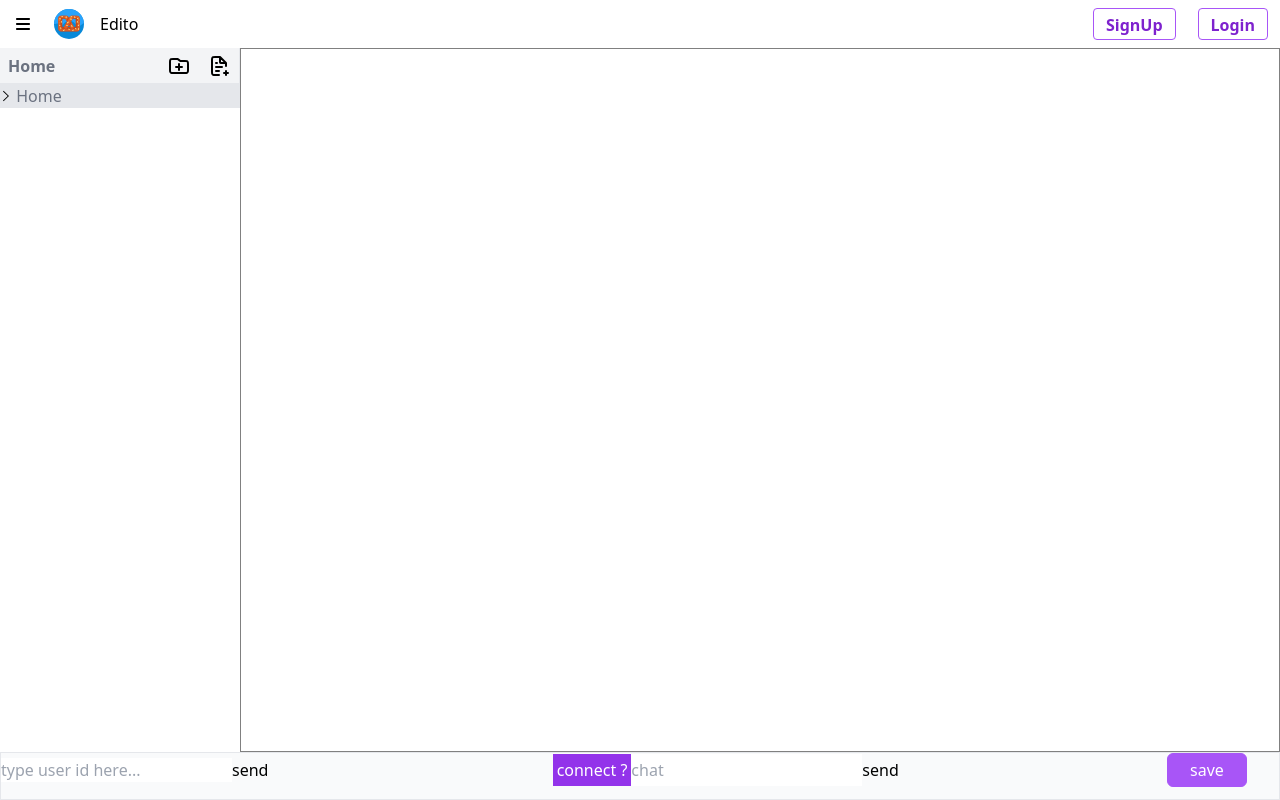
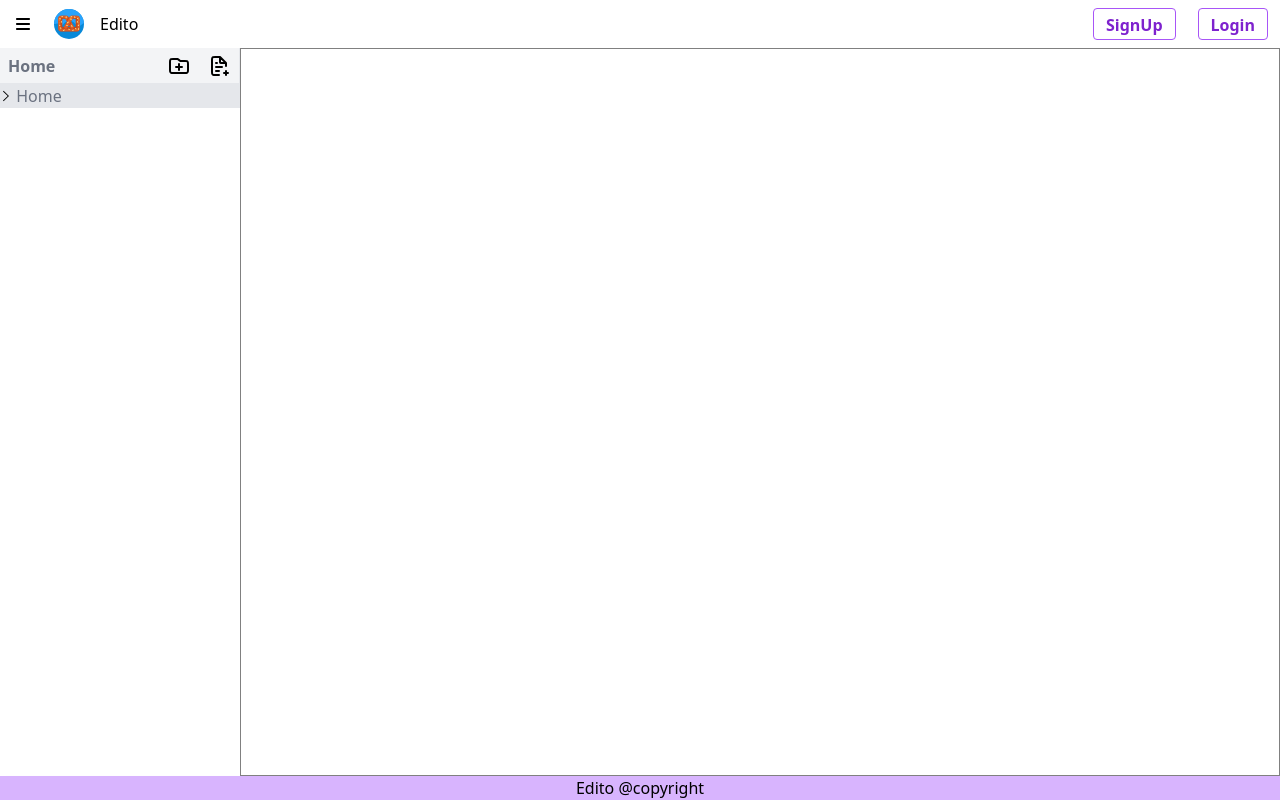
Before and after one commit to Nirajsah17/edito, a React (Create React App) app: page / in a window 1280 px wide. Built offline with nearby package versions, Linux system fonts and the light colour scheme; the HTML template or start-up script is replaced by a standard one.

Commit message:
clear footer | fix profile logout and cross button

```diff
--- a/src/App.js
+++ b/src/App.js
@@ -49,10 +49,10 @@ export default function App() {
   const onLogin = async (email)=>{
     const dir = await store.Directory.getUserFolder(email);
     const _userName = email.charAt(0).toUpperCase() + email.slice(1);
-    console.log(_userName);
     setUserName(_userName);
     setDirectory(dir.children);
   }
+
   return (
     <>
       <FileContext.Provider value={{ dir: directory, setDirectory }}>
@@ -67,6 +67,7 @@ export default function App() {
                 setLoginOpen(true);
               }}
               userName = {userName}
+              setUserName = {setUserName}
             ></Navbar>
           </div>
           <div className="flex flex-col justify-between flex-1">
@@ -79,9 +80,9 @@ export default function App() {
               </div>
             </div>
           </div>
-          <div className="bg-gray-50 h-12 w-full border">
+          {/* <div className="bg-gray-50 h-12 w-full border"> */}
             <Footer></Footer>
-          </div>
+          {/* </div> */}
         </div>
       </FileContext.Provider>
       <UserContext.Provider value={{ user: user, setUser: setUser }}>
--- a/src/components/Footer.js
+++ b/src/components/Footer.js
@@ -3,30 +3,9 @@ import UserContext from "../lib/UserContext.js";
 
 function Footer() {
   return (
-    <>
-      <div className="flex flex-row justify-between items-center">
-        <div>
-          <input type="text" placeholder="type user id here... "/>
-          <button ></button>
-          <button >send</button>
-        </div>
-        <div className="flex flex-row">
-          <div className="p-2"></div>
-          <div className="">
-            <button
-              className="p-1 bg-purple-600 text-white"
-            >
-              connect ?
-            </button>
-          </div>
-          <input type="text" placeholder="chat" />
-          <button >send</button>
-        </div>
-        <div className="pr-8">
-          <button className="w-20 rounded-md bg-purple-500 text-white border border-purple-500 p-1 hover:bg-purple-700 hover:text-white">save</button>
-        </div>
-      </div>
-    </>
+ <div className="flex flex-row justify-center items-center bg-purple-300 shadow-md">
+   Edito @copyright
+ </div>
   );
 }
 export default Footer;
--- a/src/components/Navbar.js
+++ b/src/components/Navbar.js
@@ -8,23 +8,10 @@ export default function Navbar({
   onOpenSignup,
   onOpenLogin,
   userName,
+  setUserName
 }) {
 
   const [profileOpen, setProfileOpen] = useState(false);
-
-  const handleProfile = () => {
-    // Implement logic to open the user profile
-    setProfileOpen(true);
-  };
-
-  const logout = () => {
-    // Implement logout logic
-  };
-
-  const handleLogoutUser = ()=> {
-    userName = "";
-    console.log(userName);
-  }
 
   return (
   <>
@@ -46,13 +33,12 @@ export default function Navbar({
         {userName ? (
           <div className="m-1 flex flex-row justify-center relative">
             <button
-              onClick={handleProfile}
+              onClick={() => {setProfileOpen(true)}}
               className="flex items-center justify-center rounded-full px-4 border bg-orange-500 text-white cursor-pointer hover:border-1 hover:border-gray-400"
               title={userName}
             >
               {userName.charAt(0)}
             </button>
-            {profileOpen ?  <Profile logoutUser={handleLogoutUser} closeProfile={() => {setProfileOpen(false)}}></Profile> : ""}
           </div>
         ) : (
           <>
@@ -76,6 +62,10 @@ export default function Navbar({
         )}
       </div>
     </div>
+    {profileOpen ?  <Profile logoutUser={() => {
+      setUserName("");
+      setProfileOpen(false);
+    }} closeProfile={() => {setProfileOpen(false)}}></Profile> : null}
     </>
   );
 }
```
